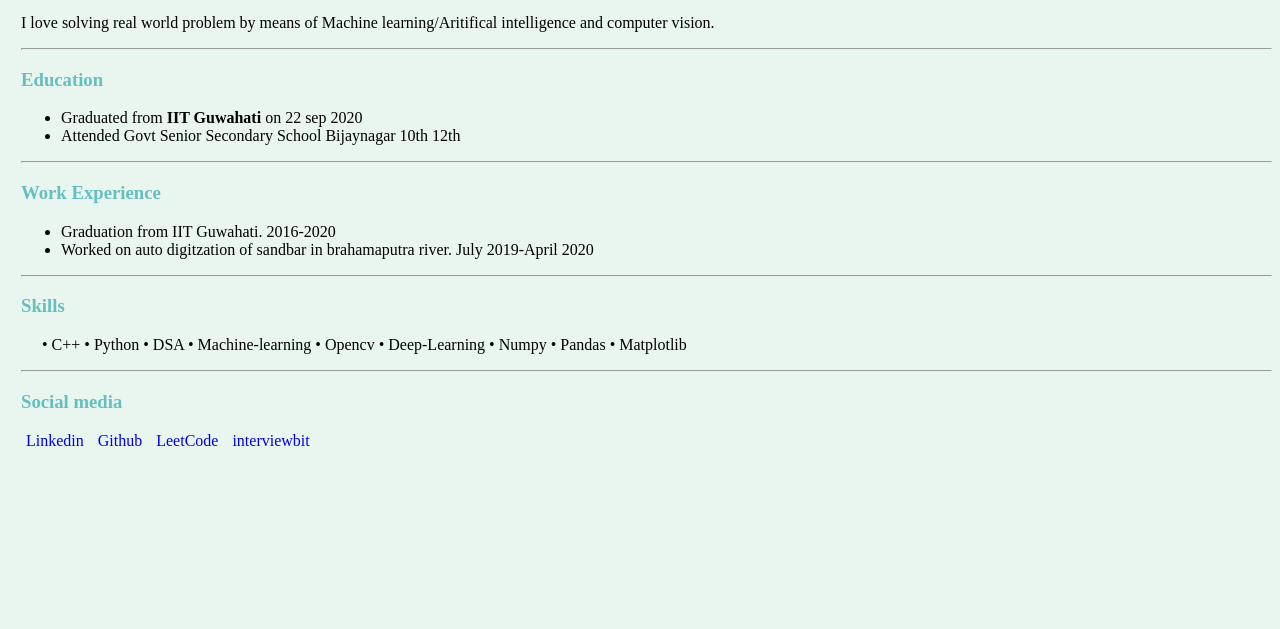
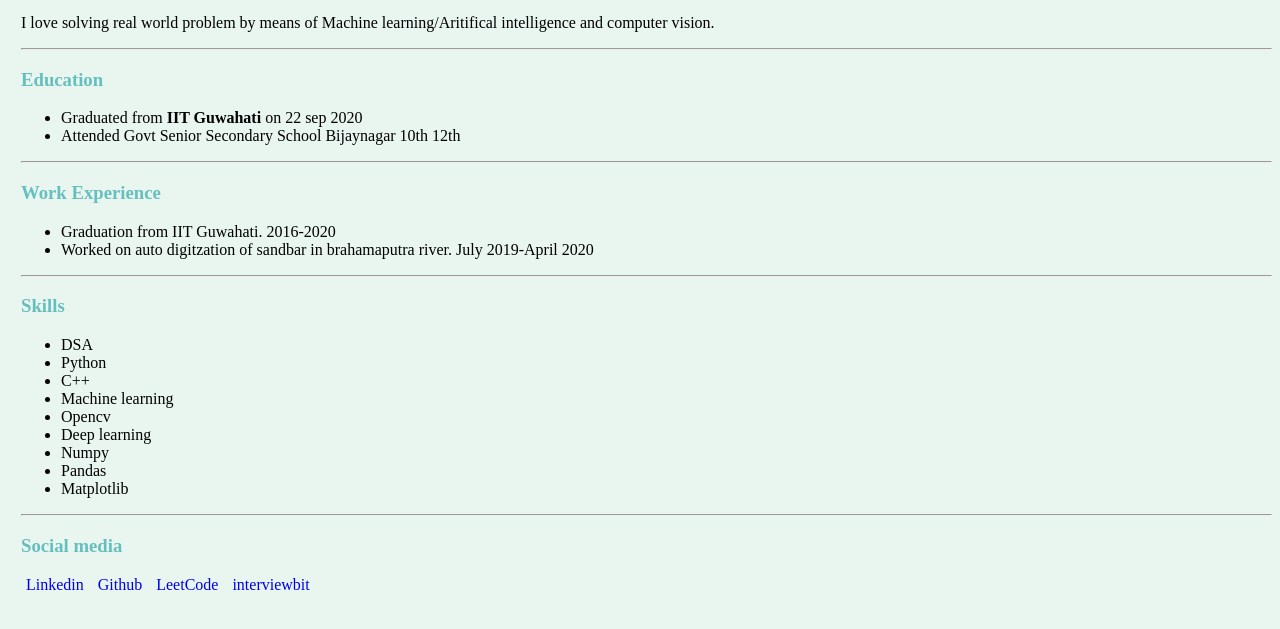
Before and after one commit to hemrajat/portfolio, a plain HTML site: page index.html in a window 1280 px wide. Shown: the part 121-750 px from the top of the page. Drawn offline with Linux system fonts and the light colour scheme.

Commit message:
new style

```diff
--- a/index.html
+++ b/index.html
@@ -31,18 +31,18 @@
   <hr>
 
   <h3>Skills</h3>
-  <p class="skills">
-    &#8226 C++
-    &#8226 Python
-    &#8226 DSA
-    &#8226 Machine-learning
-    &#8226 Opencv
-    &#8226 Deep-Learning
-    &#8226 Numpy
-    &#8226 Pandas
-    &#8226 Matplotlib
-  </p>
 
+  <ul>
+    <li> DSA</li>
+    <li> Python</li>
+    <li> C++</li>
+    <li> Machine learning</li>
+    <li>Opencv</li>
+    <li>Deep learning</li>
+    <li>Numpy</li>
+    <li>Pandas</li>
+    <li>Matplotlib</li>
+  </ul>
   <hr>
   <h3>Social media</h3>
   <a href="https://www.linkedin.com/in/hemraj-choudhary-60078414a/" target="_blank">Linkedin</a></em>
```
